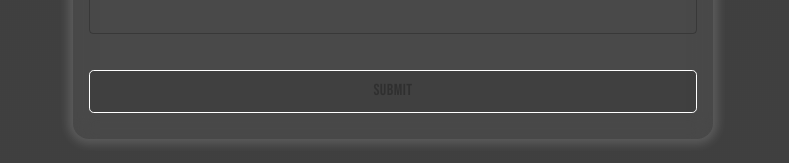
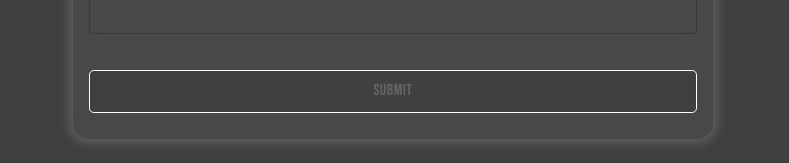
Before and after one commit to TieuVanHien/portfolio, a React (Create React App) app: page / in a window 1280 px wide. Shown: the part 3784-3947 px from the top of the page, without its empty margins (247-1036 px from the left). Built offline with nearby package versions, Linux system fonts and the light colour scheme.

Commit message:
updated disabled button color

```diff
--- a/src/scss/section/_contact.scss
+++ b/src/scss/section/_contact.scss
@@ -52,6 +52,9 @@
           height: 4em;
           cursor: pointer;
         }
+        .Mui-disabled {
+          color: #656565;
+        }
       }
     }
   }
--- a/src/sections/contact.js
+++ b/src/sections/contact.js
@@ -9,7 +9,7 @@ export const Contact = () => {
   const [message, setMessage] = useState();
   const [disabled, setDisabled] = useState(true);
   const [submitted, setSubmitted] = useState(false);
-  const emailRegex = /^[\w-\.]+@([\w-]+\.)+[\w-]{2,4}$/;
+  const emailRegex = /^[\w-.]+@([\w-]+\.)+[\w-]{2,4}$/;
   const [errorText, setErrorText] = React.useState();
   const onEmailChange = (event) => {
     if (event.target.value.match(emailRegex)) {
```
